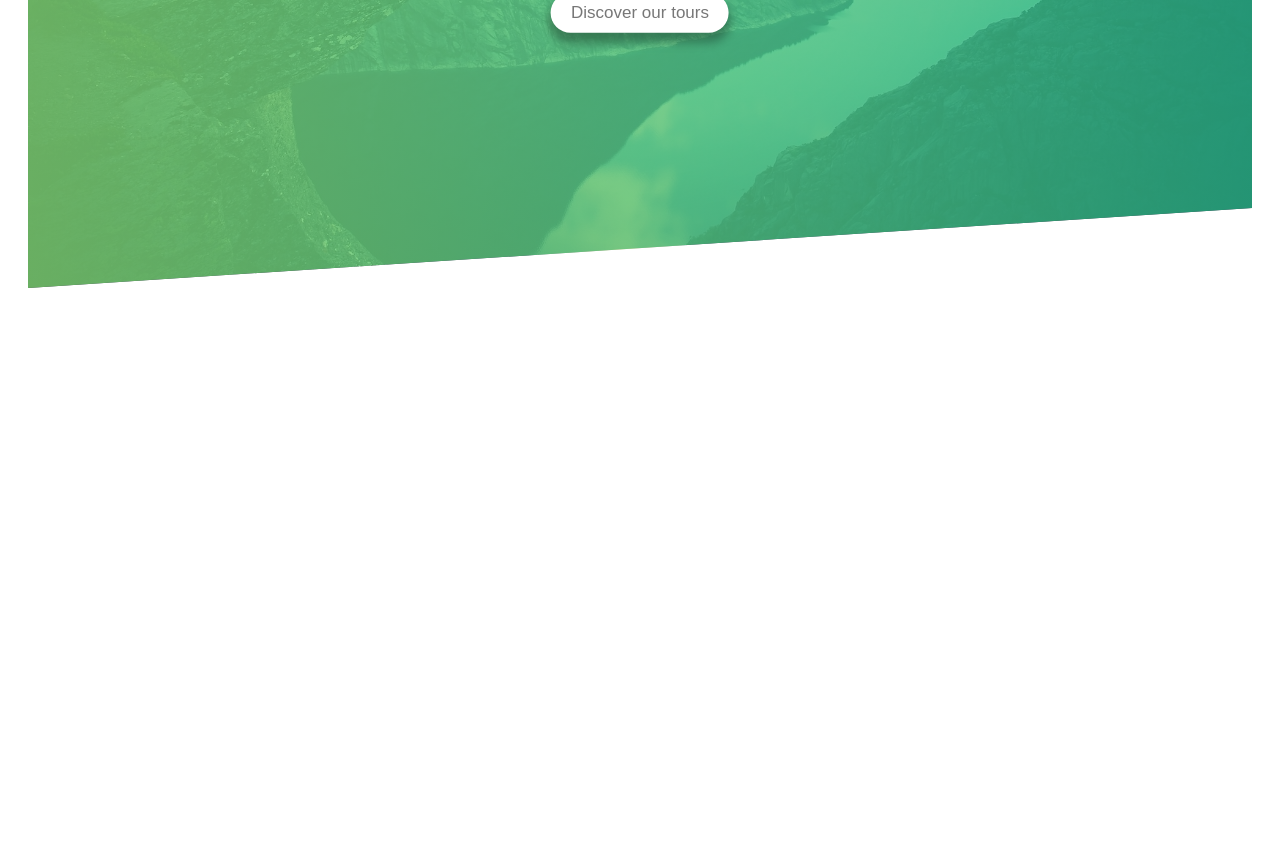
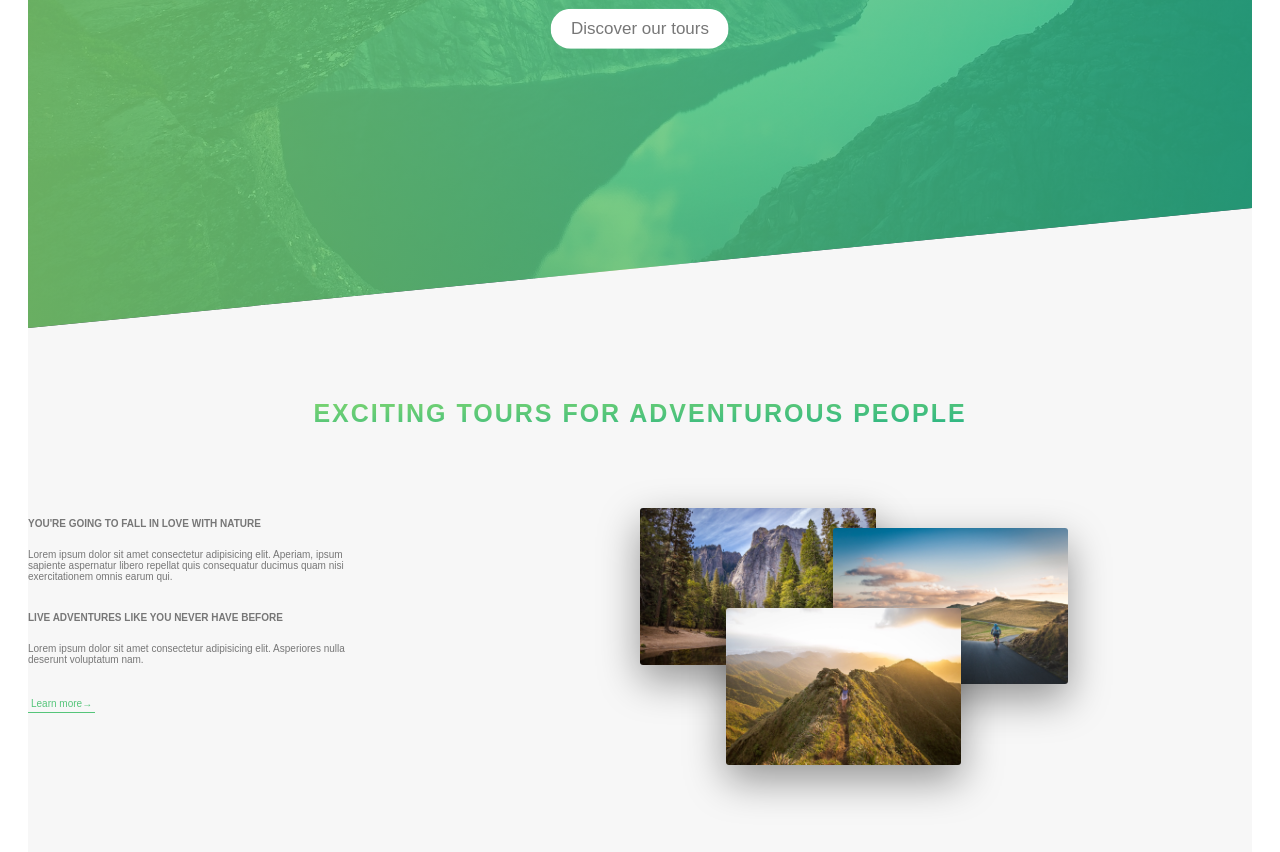
Before and after one commit to Shokybro/natours, a website: page index.html in a window 1280 px wide. Shown: the part 460-1312 px from the top of the page. Before the commit the page ends 800 px from the top, so only its background shows below. Drawn offline with nearby package versions, Linux system fonts and the light colour scheme; files that its build step writes are made by us from their sources.

Commit message:
Dona with section-about

```diff
--- a/index.html
+++ b/index.html
@@ -25,6 +25,37 @@
             </div>
         </div>
     </header>
+    <section class="section-about">
+       <div class="center">
+        <h2 class="heading-second center">
+            EXCITING TOURS FOR ADVENTUROUS PEOPLE
+        </h2>
+       </div>
+       <div class="container">
+           <div class="panel-right">
+               <h3 class="heading-third margin-bottom-small">
+                YOU'RE GOING TO FALL IN LOVE WITH NATURE
+               </h3>
+               <p class="paragraph">
+                Lorem ipsum dolor sit amet consectetur adipisicing elit. Aperiam, ipsum <br>sapiente aspernatur libero repellat quis consequatur ducimus quam nisi <br>exercitationem omnis earum qui.
+               </p>
+               <h3 class="heading-third margin-bottom-small">
+                LIVE ADVENTURES LIKE YOU NEVER HAVE BEFORE
+               </h3>
+               <p class="paragraph">
+                Lorem ipsum dolor sit amet consectetur adipisicing elit. Asperiores nulla <br>deserunt voluptatum nam.
+               </p>
+               <a>Learn more&rarr;</a>
+           </div>
+           <div class="panel-left">
+            <div class="comp">
+                <img src="img/nat-1-large.jpg" class="comp_photo comp--phot-1" alt="">
+                <img src="img/nat-2-large.jpg" class="comp_photo comp--photo-2"alt="">
+                <img src="img/nat-3-large.jpg" class="comp_photo comp--photo-3"alt="">
+            </div>
+           </div>
+       </div>
+    </section>
 </body>
 
 </html>
--- a/sass/main.scss
+++ b/sass/main.scss
@@ -6,13 +6,19 @@ $color-white: #fff;
 $color-black: #000;
 
 $color-grey-dark: #777;
+$color-gray-light-1: #f7f7f7;
+
+$defult-font-size: 10px;
+html {
+    font-size: 10px;
+}
 body {
     padding: 20px;
     color: $color-grey-dark;
     font-family: Arial, Helvetica, sans-serif;
 }
 .header {
-    height: 90vh;
+    height: 95vh;
     width: 100%;
     background-image: linear-gradient(to right, rgba($color-primary-light, 0.8), rgba($color-primary-dark, 0.8)), url(../img/hero.jpg);
     clip-path: polygon(0 0, 100% 0, 100% 80vh, 0 100%);
@@ -105,9 +111,7 @@ body {
         padding: 10px 20px;
         border-radius: 30px;
         cursor: pointer;
-        animation: downup 1s ease-in forwards;
-        box-shadow: 0px 8px 10px
-        2px rgba(0, 0, 0, 0.3);
+        animation: downup .5s linear both .5s;
         transition: 0.3s;
         @keyframes downup {
             0% {
@@ -124,3 +128,121 @@ body {
         box-shadow: 2px 1px 10px rgba(0, 0, 0, 0.8);
     }
 }
+.section-about {
+    padding: 250px 0;
+    margin-top: -25vh;
+    height: 50vh;
+    background-color: $color-gray-light-1;
+
+    & .heading-second {
+        font-size: 25px;
+        font-weight: 700;
+        display: inline-block;
+        background-image: linear-gradient(to right bottom, $color-primary-light, $color-primary-dark);
+        color: transparent;
+        -webkit-background-clip: text;
+        letter-spacing: 2px;
+        transition: all .2s;
+        margin-bottom: 80px;
+
+        &:hover {
+            transform: skew(10deg, 2deg) scale(1.1);
+            text-shadow: 5px 10px 20px rgba($color-black, 0.2);
+        }
+    }
+}
+// this is uniteled
+.center {text-align: center;}
+
+.margin-bottom-big{margin-bottom: 80px;}
+.margin-bottom-medium{margin-bottom: 40px;}
+.margin-bottom-small{margin-bottom: 20px;}
+// finished here
+
+.container {
+    display: flex;
+
+    & .panel-right {
+        width: 50%;
+        // background-color: red;
+        height: auto;
+        & .heading-third {
+            font-size: $defult-font-size;
+            font-weight: 700;
+
+        }
+        & .paragraph {
+            font-size: $defult-font-size;
+
+            &:not(:last-child) {
+                margin-bottom: 30px;
+            }
+        }
+        & a {
+            font-size: $defult-font-size;
+            color: $color-primary;
+            display: inline-block;
+            text-decoration: none;
+            border-bottom: 1px solid $color-primary;
+            padding: 3px;
+            transition: all .5;
+            cursor: pointer;
+
+            &:hover {
+                background-color: $color-primary;
+                color: $color-white;
+                box-shadow: 0 10px 20px rgba($color-black, 0.5);
+                transform: translateY(-2px);
+            }
+            &:active {
+                box-shadow:0 5px 10px rgba($color-black, 0.5);
+                transform: translateY(0);
+            }
+        }
+    }
+
+    & .panel-left {
+        width: 35%;
+        // background-color: blue;
+        height: auto;
+
+        & .comp {
+            position: relative;
+
+            &_photo {
+               width: 55%;
+                box-shadow: 0 15px 40px rgba($color-black, .4);
+                border-radius: 3px;
+                position: absolute;
+                z-index: 10;
+                outline-offset: 0;
+                transition: all .2s;
+
+                &:hover {
+                    z-index: 11;
+                    transform: scale(1.05) translateY(-5px);
+                    box-shadow: 0 15px 40px rgba($color-black, .5);
+                    outline: 10px solid $color-primary;
+                    outline-offset: 15px;
+                }
+            }
+            .comp--photo-1 {
+                left: 0;
+                top: -20px;
+            }
+            .comp--photo-2 {
+                right: 0;
+                top: 20px;
+            }
+            .comp--photo-3 {
+                left: 20%;
+                top: 100px;
+            }
+            &:hover &_photo:not(:hover) {
+                transform: scale(0.95);
+            }
+
+
+        }
+    }
+}
```
